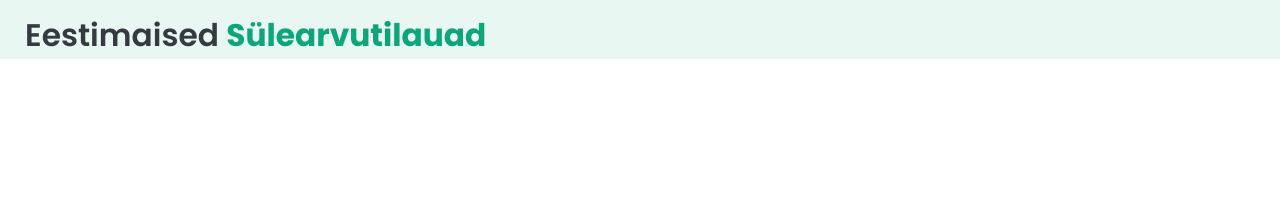
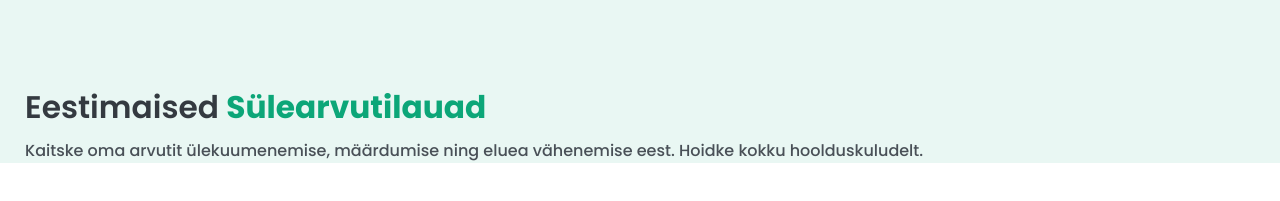
Before and after one commit to martinvali/Laptap, a plain HTML site: page index.html in a window 1280 px wide. Shown: the part 63-264 px from the top of the page. Drawn offline with Linux system fonts and the light colour scheme.

Commit message:
add more hero section HTML and CSS

```diff
--- a/css/style.css
+++ b/css/style.css
@@ -1,3 +1,5 @@
+/* HEADER & logo*/
+
 .header {
   padding-top: 2rem;
   padding-bottom: 1.5rem;
@@ -14,10 +16,18 @@
   width: 3.5rem;
 }
 
+/* HERO SECTION */
+
+.section-hero {
+  padding-top: 7.5rem;
+}
+
 .heading-primary-dark {
   color: #343a40;
   font-weight: 600;
   font-size: 3.125rem;
+  line-height: 1.3;
+  margin-bottom: 1rem;
 }
 
 .heading-primary-light {
@@ -25,3 +35,9 @@
   font-weight: 700;
   font-size: 3.125rem;
 }
+
+.heading-primary-paragraph {
+  font-size: 1.6rem;
+  font-weight: 500;
+  color: #495057;
+}
--- a/index.html
+++ b/index.html
@@ -5,9 +5,12 @@
     <meta http-equiv="X-UA-Compatible" content="IE=edge" />
     <meta name="viewport" content="width=device-width, initial-scale=1.0" />
     <title>Õpilasfirma Laptap</title>
-    <link rel="preconnect" href="https://fonts.googleapis.com">
-<link rel="preconnect" href="https://fonts.gstatic.com" crossorigin>
-<link href="https://fonts.googleapis.com/css2?family=Poppins:wght@400;500;600;700&display=swap" rel="stylesheet">
+    <link rel="preconnect" href="https://fonts.googleapis.com" />
+    <link rel="preconnect" href="https://fonts.gstatic.com" crossorigin />
+    <link
+      href="https://fonts.googleapis.com/css2?family=Poppins:wght@400;500;600;700&display=swap"
+      rel="stylesheet"
+    />
     <link rel="stylesheet" href="css/style.css" />
     <link rel="stylesheet" href="css/general.css" />
   </head>
@@ -33,11 +36,15 @@
     </header>
     <main class="main">
       <section class="section-hero bg-primary outer-container">
-        <h1 class="heading-primary-dark">Eestimaised
+        <h1 class="heading-primary-dark">
+          Eestimaised
           <span class="heading-primary-light">Sülearvutilauad</span>
         </h1>
 
-      </h1>
+        <p class="heading-primary-paragraph">
+          Kaitske oma arvutit ülekuumenemise, määrdumise ning eluea vähenemise
+          eest. Hoidke kokku hoolduskuludelt.
+        </p>
       </section>
     </main>
   </body>
```
